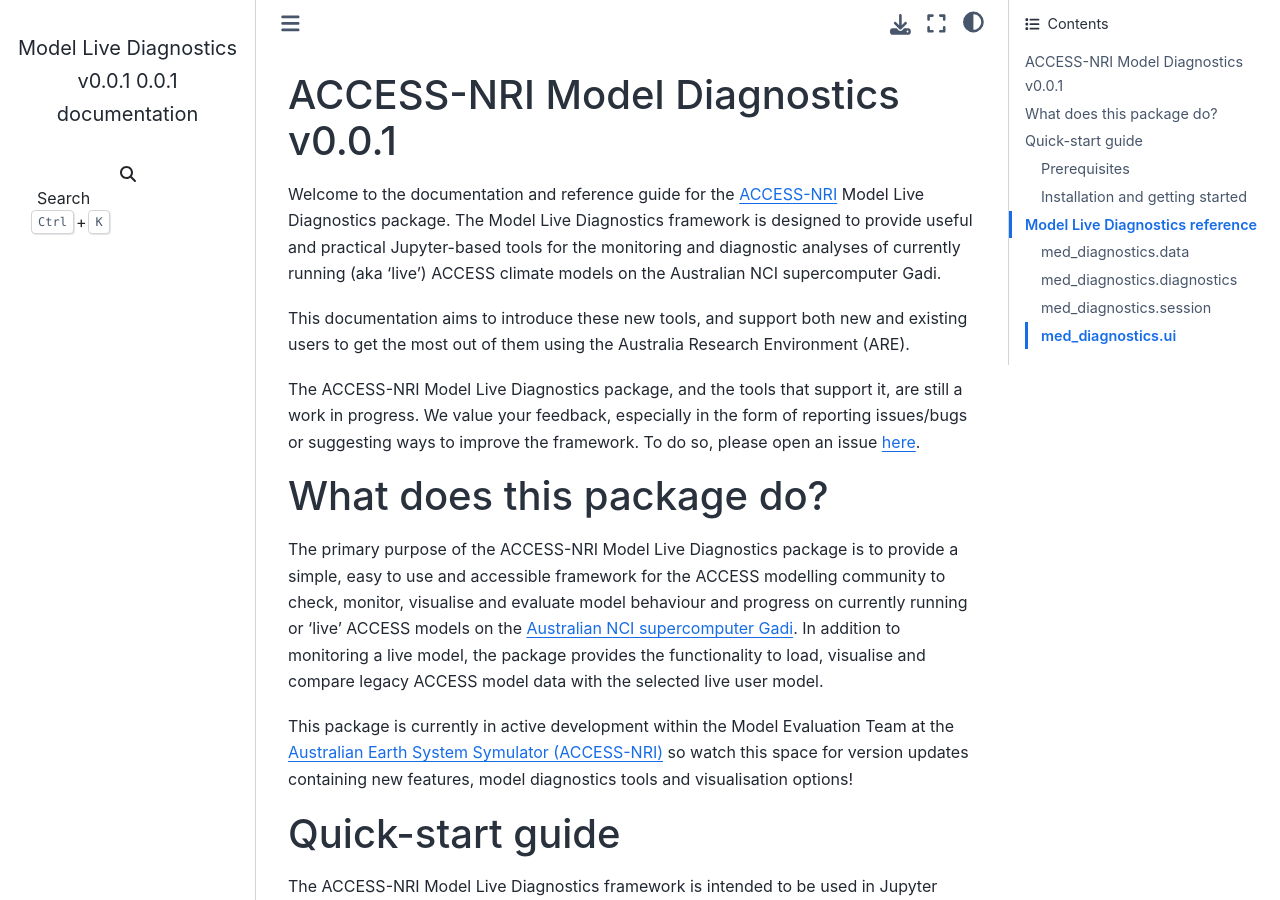
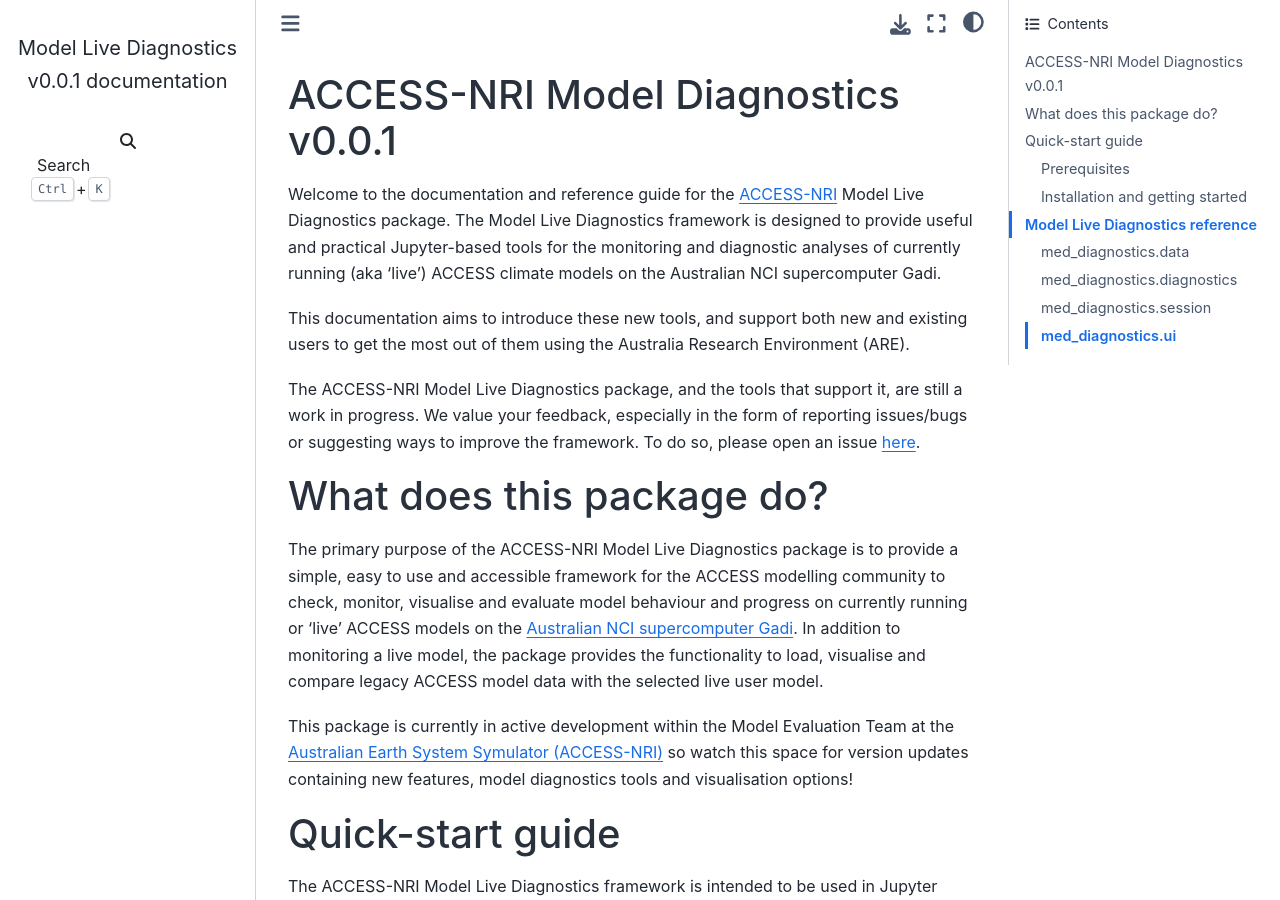
Before and after one commit to ACCESS-NRI/MED-live-diagnostics, a Sphinx documentation site: the page built from docs/index.rst, in a window 1280 px wide and 900 px high. Built offline with Sphinx 7.4.7 and the Sphinx Book theme 1.1.4, drawn with Linux system fonts in a browser that asks for light colours.

Commit message:
Update conf.py

```diff
--- a/docs/conf.py
+++ b/docs/conf.py
@@ -18,12 +18,12 @@
 
 # -- Project information -----------------------------------------------------
 
-project = 'Model Live Diagnostics v0.0.1'
+project = 'Model Live Diagnostics'
 copyright = '2023, ACCESS-NRI'
 author = 'ACCESS-NRI'
 
 # The full version, including alpha/beta/rc tags
-release = '0.0.1'
+release = 'v0.0.1'
 
 
 # -- General configuration ---------------------------------------------------
```
